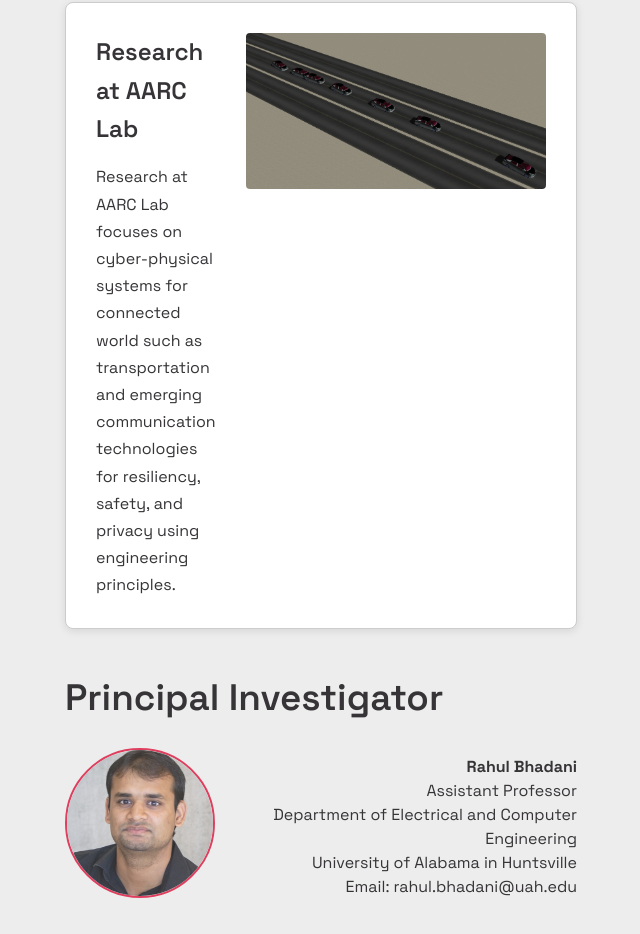
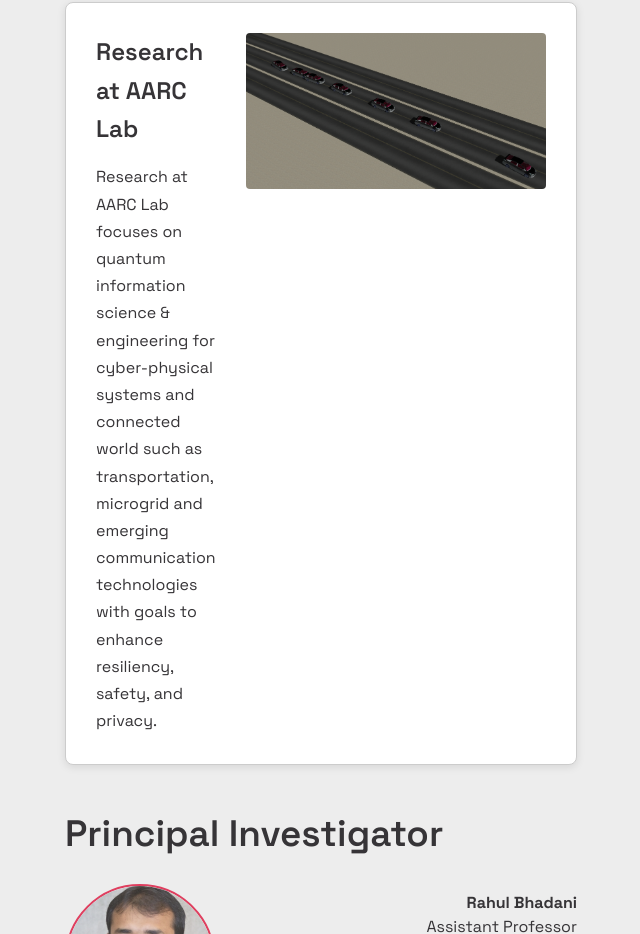
Before and after one commit to AARC-lab/aarc-lab.github.io, a plain HTML site: page index.html in a window 1280 px wide. Shown: the part 679-1613 px from the top of the page, without its empty margins (319-959 px from the left). Drawn offline with Linux system fonts and the light colour scheme.

Commit message:
Tagline Updated

```diff
--- a/index.html
+++ b/index.html
@@ -43,7 +43,7 @@
                     <div class="research-content">
                         <h2 class="research-title">Research at AARC Lab</h2>
                         <p class="research-description">
-                            Research at AARC Lab focuses on cyber-physical systems for connected world such as transportation and emerging communication technologies for resiliency, safety, and privacy using engineering principles.
+                            Research at AARC Lab focuses on quantum information science & engineering for cyber-physical systems and connected world such as transportation, microgrid and emerging communication technologies with goals to enhance resiliency, safety, and privacy.
                         </p>
                     </div>
                     <div class="research-figure">
```
